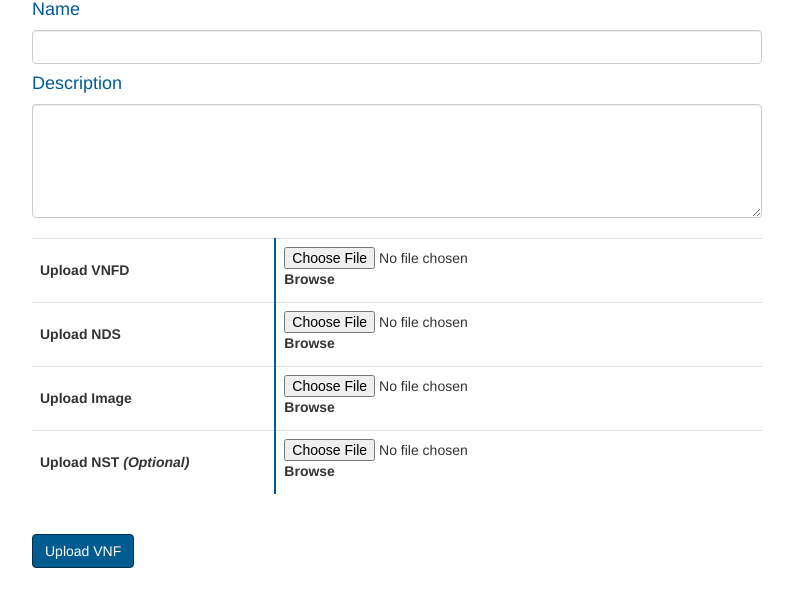
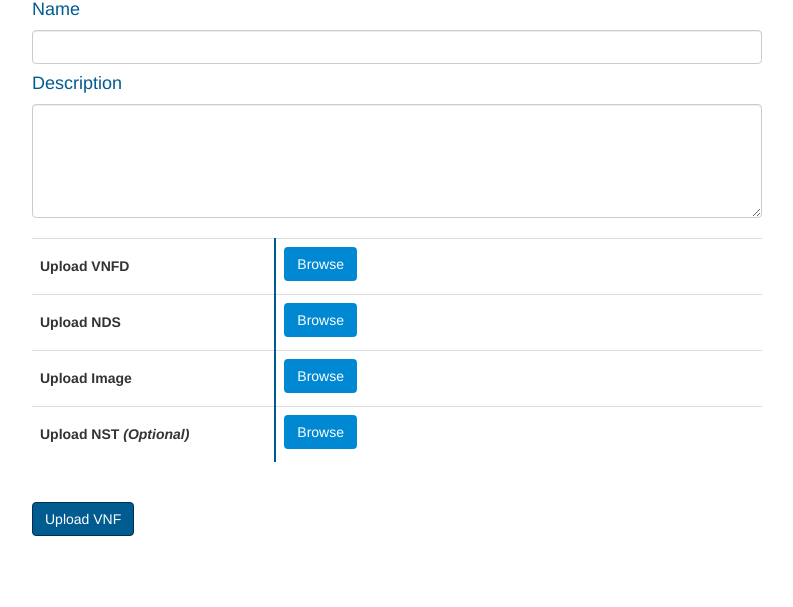
Before and after one commit to 6G-SANDBOX/portal, a Flask app: page /upload_VNF in a window 1280 px wide. Shown: the part 165-772 px from the top of the page, without its empty margins (243-1036 px from the left). Run offline with Flask 2, Linux system fonts and the light colour scheme; the visitor is signed in with stand-in values (Sample User, id 1); data comes from the database, SQL or seed files in the repository; some libraries are stand-ins or nearby versions.

Commit message:
Add missing line in VNF JavaScript

```diff
--- a/app/static/css/vnf.css
+++ b/app/static/css/vnf.css
@@ -1,6 +1,5 @@
 .input-file-container {
   position: relative;
-  width: 225px;
 }
 
 .js .input-file-trigger1, .js .input-file-trigger2, .js .input-file-trigger3, .js .input-file-trigger4 {
--- a/app/static/js/vnf.js
+++ b/app/static/js/vnf.js
@@ -14,6 +14,8 @@ function configureButton(input, trigger, ret)
     });
 }
 
+document.querySelector("html").classList.add('js');
+
 configureButton(".input-file1", ".input-file-trigger1", ".file-return1");
 configureButton(".input-file2", ".input-file-trigger2", ".file-return2");
 configureButton(".input-file3", ".input-file-trigger3", ".file-return3");
```
